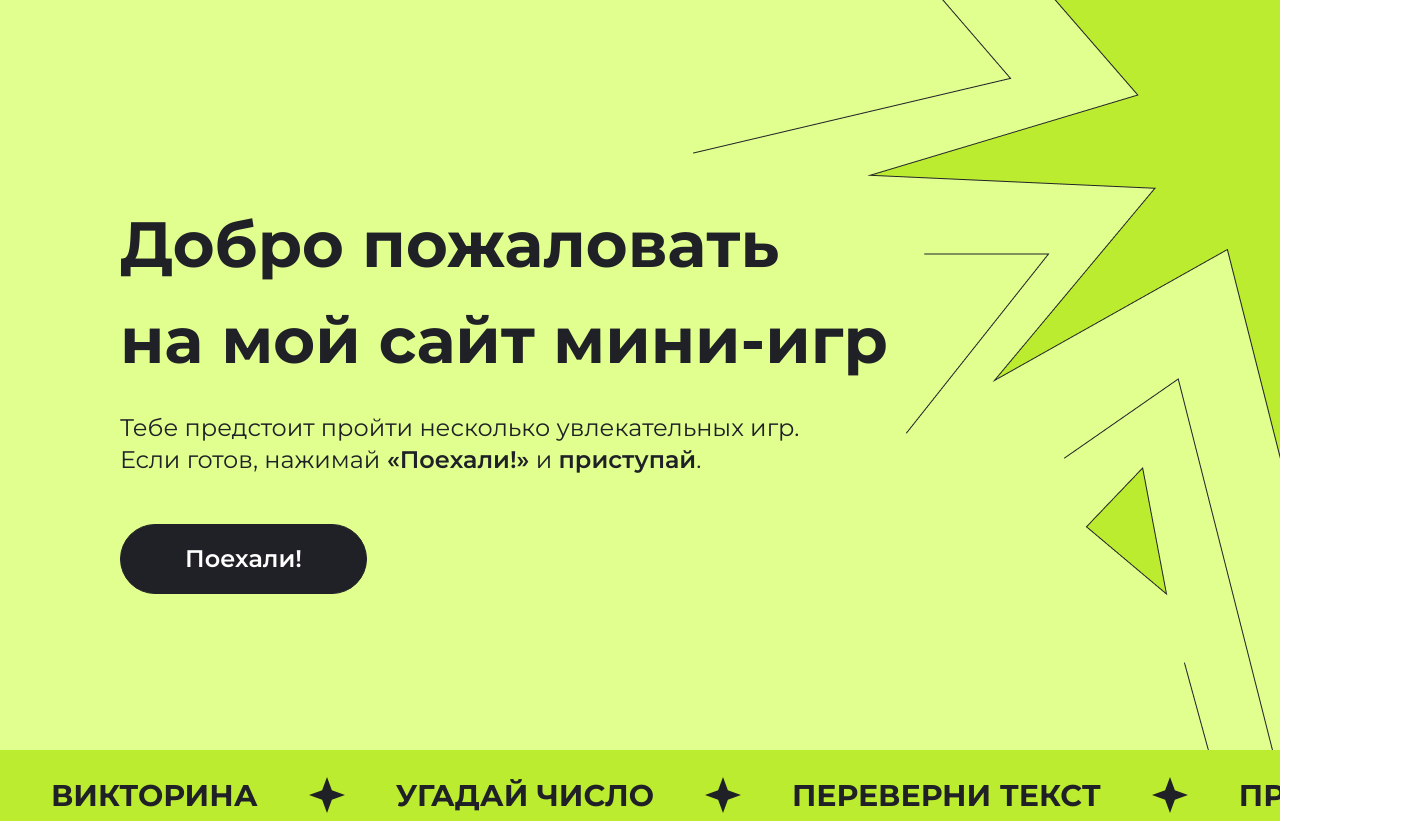
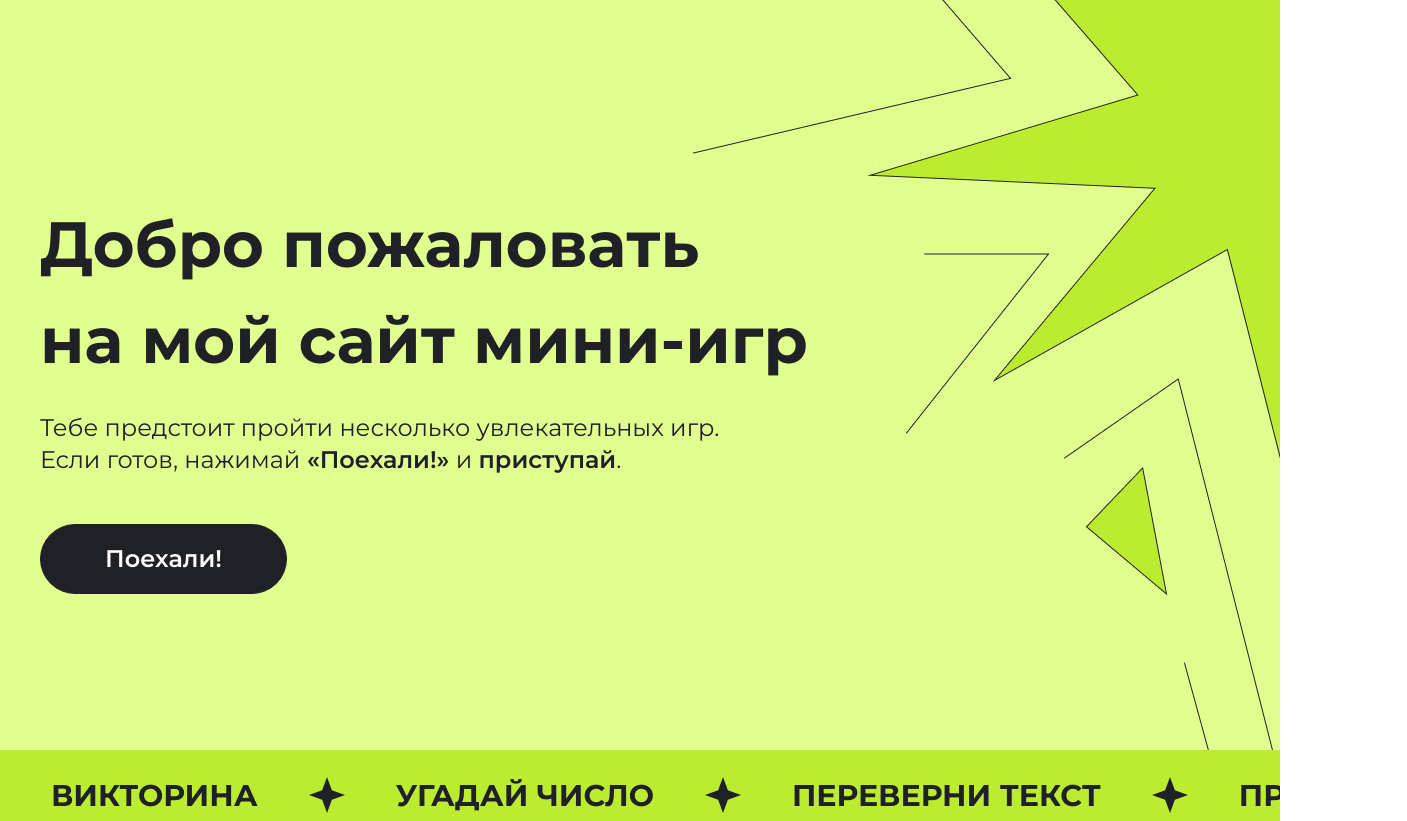
Before and after one commit to MethodGirl/Mini-games, a plain HTML site: page index.html in a window 1280 px wide. Shown: the top 821 px of the page, 1407 px wide, since content can reach past the window. Drawn offline with nearby package versions, Linux system fonts and the light colour scheme.

Commit message:
Исправление ошибок

```diff
--- a/css/style.css
+++ b/css/style.css
@@ -194,7 +194,7 @@ body {
 /** container */
 
 .container {
-    max-width: 1440px;
+    padding-inline: calc(50% - 600px);
     margin-inline: auto;
 }
 
@@ -264,7 +264,7 @@ body {
 }
 
 .header__content {
-    padding: 196px 0 156px 120px;
+    padding: 196px 0 156px 0;
     max-width: 889px;
     position: relative;
 }
@@ -325,7 +325,7 @@ body {
     position: absolute;
     width: 57px;
     top: 94px;
-    left: 63px;
+    left: -56px;
     height: 57px;
     background-image: url(/img/header__content-starBefore.svg);
 }
@@ -335,7 +335,7 @@ body {
     position: absolute;
     width: 35px;
     top: 69px;
-    left: 156px;
+    left: 35px;
     height: 35px;
     background-image: url(/img/header__content-starAfter.svg);
 }
@@ -347,7 +347,7 @@ body {
     width: 35px;
     background-image: url(/img/header__wrapper-starBefore.svg);
     top: 538px;
-    left: 948px;
+    right: 433px;
 }
 
 .header__wrapper::after {
@@ -357,7 +357,7 @@ body {
     width: 83px;
     background-image: url(/img/header__wrapper-starAfter.svg);
     top: 568px;
-    left: 1013px;
+    right: 321px;
 }
 
 .dynamic-headline {
@@ -387,7 +387,7 @@ body {
 
 .fyp__intro {
     padding-top: 94px;
-    margin: 0 120px 72px 119px;
+    margin: 0 120px 72px 0;
 }
 
 .fyp__intro-title {
@@ -448,7 +448,7 @@ body {
 
 .fyp-card__text-name {
     font-size: 32px;
-    font-weight: 600;
+    font-weight: 700;
     max-width: 300px;
     color: var(--color-black);
 }
--- a/index.html
+++ b/index.html
@@ -10,10 +10,10 @@
     />
     <title>Mini-games</title>
   </head>
-   <body>
+  <body>
     <header class="header">
-      <div class="container">
-        <div class="header__wrapper">
+      <div class="header__wrapper">
+        <div class="container">
           <div class="header__content">
             <h1 class="header__title">
               Добро пожаловать
```
